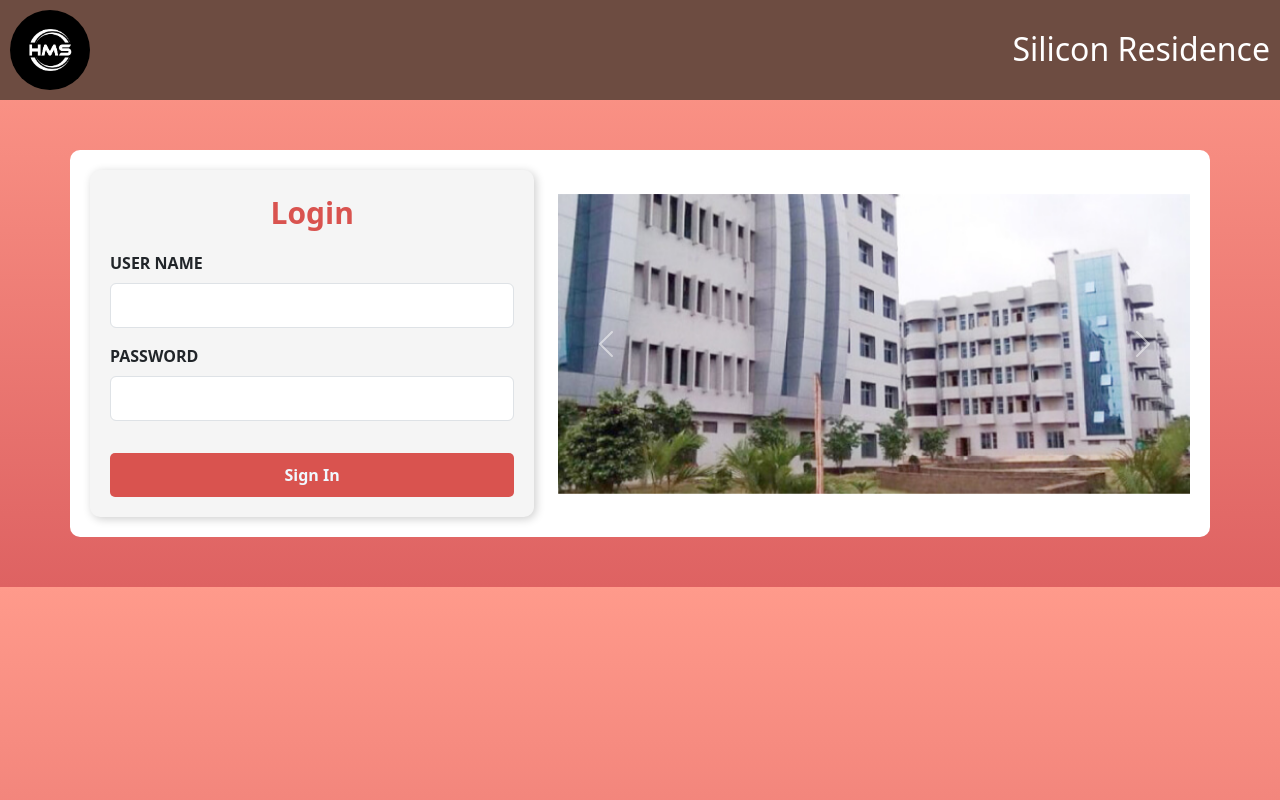
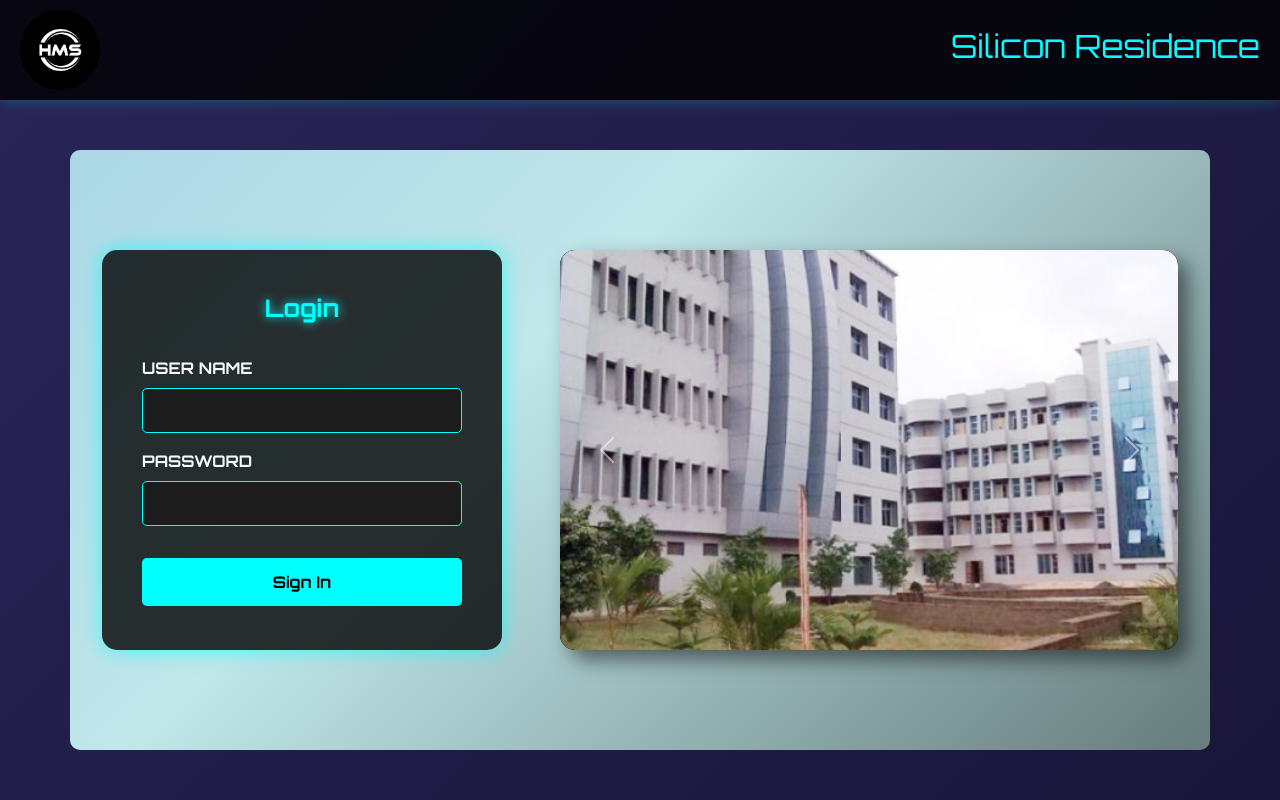
Before and after one commit to Manasghosh7681/DevNaviSoft, a PHP site: page /Authentication/login.html in a window 1280 px wide. Run offline with PHP 8.4, Linux system fonts and the light colour scheme.

Commit message:
login page theme change

```diff
--- a/Authentication/login.css
+++ b/Authentication/login.css
@@ -1,77 +1,248 @@
-body {
-    background: linear-gradient(to bottom, #ff9a8b, #de6262);
+* {
+  box-sizing: border-box;
+  margin: 0;
+  padding: 0;
 }
 
-.container {
-    margin-top: 50px;
-    margin-bottom: 50px;
-    background-color: white;
-    width: 100%;
-    border-radius: 10px;
-    padding: 20px;
+body {
+  height: 100vh;
+  background: linear-gradient(-45deg, #0f0c29, #302b63, #24243e);
+  background-size: 400% 400%;
+  animation: gradientBG 15s ease infinite;
+  font-family: 'Orbitron', sans-serif;
+  display: flex;
+  flex-direction: column;
+}
+
+@keyframes gradientBG {
+  0% {
+    background-position: 0% 50%;
+  }
+  50% {
+    background-position: 100% 50%;
+  }
+  100% {
+    background-position: 0% 50%;
+  }
 }
 
 .header-bar {
-    background: #6d4c41;
-    padding: 10px;
-    color: white;
-    text-align: right;
-    font-weight: bold;
-    padding-top: 30px;
+  padding: 10px 20px;
+  background-color: rgba(0, 0, 0, 0.8);
+  color: #0ff;
+  display: flex;
+  align-items: center;
+  justify-content: space-between;
+  box-shadow: 0 0 15px #0ff4;
   height: 100px;
 }
 
 .logo {
-    position: absolute;
+  border-radius: 50%;
   top: 10px;
   left: 10px;
-    border-radius: 50%;
 }
 
-/* Fixed size for carousel */
+/* Animated container with sky & wind effect */
+.container {
+  flex: 1;
+  margin-top: 50px;
+  margin-bottom: 50px;
+  background: linear-gradient(135deg, #9ccce2, #c0e7ea, #617474, #8fd4df);
+  background-size: 200% 200%;
+  width: 100%;
+  border-radius: 10px;
+  padding: 20px;
+  display: flex;
+  justify-content: center;
+  align-items: stretch;
+  gap: 20px;
+  animation:
+    windWave 6s ease-in-out infinite,
+    dropContainer 2.2s ease-out forwards;
+  opacity: 0;
+}
+
+@keyframes windWave {
+  0% {
+    background-position: 0% 50%;
+    transform: translateY(0px) rotate(0deg);
+  }
+  25% {
+    background-position: 50% 55%;
+    transform: translateY(-4px) rotate(-0.2deg);
+  }
+  50% {
+    background-position: 100% 50%;
+    transform: translateY(4px) rotate(0.2deg);
+  }
+  75% {
+    background-position: 50% 45%;
+    transform: translateY(-2px) rotate(-0.1deg);
+  }
+  100% {
+    background-position: 0% 50%;
+    transform: translateY(0px) rotate(0deg);
+  }
+}
+
+@keyframes dropContainer {
+  from {
+    opacity: 0;
+    transform: translateY(-80px);
+  }
+  to {
+    opacity: 1;
+    transform: translateY(0);
+  }
+}
+
+/* Login Box */
+.login-box {
+  background: rgba(0, 0, 0, 0.8);
+  padding: 40px;
+  border-radius: 15px;
+  box-shadow: 0 0 20px rgba(0, 255, 255, 0.7);
+  width: 100%;
+  max-width: 400px;
+  height: 400px;
+  animation: riseLoginBox 3.2s ease-out forwards;
+  animation-delay: 3.2s;
+  opacity: 0;
+}
+
+@keyframes riseLoginBox {
+  from {
+    opacity: 0;
+    transform: translateY(100px);
+  }
+  to {
+    opacity: 1;
+    transform: translateY(0);
+  }
+}
+
+/* Carousel Box */
 .carousel-container {
-    width: 100%;
-    height: 300px;
+  flex: 1;
+  height: 400px;
   display: flex;
   align-items: center;
   justify-content: center;
   overflow: hidden;
   position: relative;
+  padding: 0;
+  box-shadow: 10px 10px 20px rgba(0, 0, 0, 0.5);
+  border-radius: 15px;
+  background-color: #000;
+  animation:
+    dropCarousel 3.4s ease-out forwards,
+    fadeOutBackground 1s ease-in forwards;
+  animation-delay: 2.4s, 5s;
+  opacity: 0;
 }
 
+@keyframes dropCarousel {
+  from {
+    opacity: 0;
+    transform: translateY(-80px);
+  }
+  to {
+    opacity: 1;
+    transform: translateY(0);
+  }
+}
+
+@keyframes fadeOutBackground {
+  to {
+    background-color: transparent !important;
+  }
+}
+
+.login-title {
+  color: #0ff;
+  font-size: 24px;
+  margin-bottom: 30px;
+  text-align: center;
+  text-shadow: 0 0 10px #0ff;
+  font-weight: bold;
+}
+
+input[type="text"],
+input[type="email"],
+input[type="password"] {
+  width: 100%;
+  padding: 10px;
+  color: #fff;
+  background-color: #1c1c1c;
+  border: 1px solid #0ff;
+  border-radius: 5px;
+  margin-bottom: 15px;
+  box-sizing: border-box;
+}
+
+input[type="text"]:focus,
+input[type="email"]:focus,
+input[type="password"]:focus {
+  background-color: #222;
+  color: #fff;
+  border: 1px solid #0ff;
+  outline: none;
+  box-shadow: 0 0 15px #0ff;
+}
+
+.btn-signin {
+  width: 100%;
+  background: #0ff;
+  color: #000;
+  border-radius: 5px;
+  padding: 12px;
+  border: none;
+  cursor: pointer;
+  font-weight: bold;
+  transition: background 0.3s ease-in-out, transform 0.3s ease;
+}
+
+.btn-signin:hover {
+  transform: scale(1.05);
+  box-shadow: 0 0 15px #0ff, 0 0 30px #0ff;
+}
+
+/* Carousel content */
 .carousel-inner {
   width: 100%;
   height: 100%;
+  position: relative;
 }
 
 .carousel-item {
   width: 100%;
   height: 100%;
-    position: relative;
+  position: absolute;
   opacity: 0;
-    display: none;
-    transition: opacity 3s ease-in-out;
+  transition: opacity 1s ease-in-out;
 }
 
 .carousel-item.active {
   opacity: 1;
-    display: block;
+  z-index: 1;
+  animation: fadeZoomIn 1s ease-in-out;
 }
 
 .carousel-item img {
   width: 100%;
   height: 100%;
   object-fit: cover;
-    position: absolute;
+  display: block;
+  border-radius: 15px;
 }
 
-/* Updated Animations with 3s duration */
+/* Additional animations */
 @keyframes fadeZoomIn {
   from {
     opacity: 0;
     transform: scale(0.9);
   }
-
   to {
     opacity: 1;
     transform: scale(1);
@@ -79,50 +250,55 @@
 }
 
 @keyframes dottedEffect {
-    from {
-        clip-path: circle(0% at center);
+  0% {
     opacity: 0;
+    filter: blur(5px);
   }
-
-    to {
-        clip-path: circle(100% at center);
+  50% {
+    opacity: 0.5;
+    filter: blur(2px);
+  }
+  100% {
     opacity: 1;
+    filter: blur(0);
   }
 }
 
 @keyframes cornerIn {
-    from {
-        transform: scale(0) rotate(45deg);
+  0% {
     opacity: 0;
+    transform: rotate(-5deg) scale(0.8);
   }
-
-    to {
-        transform: scale(1) rotate(0deg);
+  100% {
     opacity: 1;
+    transform: rotate(0deg) scale(1);
   }
 }
 
-/* Styling for login box */
-.login-box {
-    background: #f5f5f5;
-    padding: 20px;
-    border-radius: 10px;
-    box-shadow: 2px 2px 10px rgba(0, 0, 0, 0.2);
+@keyframes slideFromTop {
+  from {
+    opacity: 0;
+    transform: translateY(-50px);
+  }
+  to {
+    opacity: 1;
+    transform: translateY(0);
+  }
 }
 
-.login-title {
-    font-size: 30px;
-    font-weight: bold;
-    color: #d9534f;
-    text-align: center;
+@keyframes riseFromBottom {
+  from {
+    opacity: 0;
+    transform: translateY(50px);
+  }
+  to {
+    opacity: 1;
+    transform: translateY(0);
+  }
 }
 
-.btn-signin {
-    width: 100%;
-    background: #d9534f;
-    color: aliceblue;
-    border-radius: 5px;
-    padding: 10px;
-    outline: none;
-    border: none;
+#userIdError,
+#passwordError {
+  font-size: 0.9em;
+  color: red;
 }
--- a/Authentication/login.html
+++ b/Authentication/login.html
@@ -1,61 +1,64 @@
 <!DOCTYPE html>
 <html lang="en">
 <head>
-    <meta charset="UTF-8">
-    <meta name="viewport" content="width=device-width, initial-scale=1.0">
-    <link rel="stylesheet" href="../Bootstrap/css/bootstrap.min.css">
+  <meta charset="UTF-8" />
+  <meta name="viewport" content="width=device-width, initial-scale=1.0" />
+  <title>Silicon Residence - Login</title>
+  <link rel="stylesheet" href="../Bootstrap/css/bootstrap.min.css" />
   <script src="../Bootstrap/js/bootstrap.bundle.min.js"></script>
-    <link rel="stylesheet" href="login.css">
+  <link rel="stylesheet" href="https://cdnjs.cloudflare.com/ajax/libs/animate.css/4.1.1/animate.min.css"/>
+  <link href="https://fonts.googleapis.com/css2?family=Orbitron:wght@400;700&display=swap" rel="stylesheet">
+  <link rel="stylesheet" href="./login.css">
+
 </head>
 
 <body>
   <div class="header-bar">
-        <img src="../images/HMS Logo.jpg" alt="Logo" width="80px" class="logo">
-        <h2>Silicon Residence</h2>
+    <img src="../images/HMS Logo.jpg" alt="Logo" width="80px" class="logo" />
+    <h2 >Silicon Residence</h2>
   </div>
+
   <div class="container">
-        <div class="row justify-content-center align-items-center">
-            <!-- Login Form (Left Side) -->
+    <div class="row justify-content-center align-items-center w-100">
+      <!-- Login Section -->
       <div class="col-md-5">
-                <div class="login-box">
-                    <div class="login-title text-center mb-3">Login</div>
+        <div class="login-box animate__animated animate__fadeInUp">
+          <div class="login-title">Login</div>
           <form id="loginForm">
             <div class="mb-3">
-                            <label class="form-label fw-bold">USER NAME</label>
-                            <input type="text" class="form-control" id="userId" style="height: 45px;">
+              <label class="form-label fw-bold text-light">USER NAME</label>
+              <input type="text" class="form-control" id="userId" style="height: 45px;" />
               <span id="userIdError" class="text-danger"></span>
             </div>
             <div class="mb-3">
-                            <label class="form-label fw-bold">PASSWORD</label>
-                            <input type="password" class="form-control" id="password"  style="height: 45px;">
+              <label class="form-label fw-bold text-light">PASSWORD</label>
+              <input type="password" class="form-control" id="password" style="height: 45px;" />
               <span id="passwordError" class="text-danger"></span>
             </div>
-                        <input type="submit" class="btn-signin mt-3 fw-bold" value="Sign In"/>
+            <input type="submit" class="btn-signin mt-3 fw-bold" value="Sign In" />
           </form>
         </div>
       </div>
 
-            <!-- Carousel (Right Side) -->
+      <!-- Carousel Section -->
       <div class="col-md-7">
         <div class="carousel-container">
           <div id="carouselExample" class="carousel slide w-100 h-100">
             <div class="carousel-inner">
               <div class="carousel-item active">
-                                <img src="../images/hostel1.jpeg" class="d-block w-100" alt="Image 1">
+                <img src="../images/hostel1.jpeg" class="d-block w-100" alt="Image 1" />
               </div>
               <div class="carousel-item">
-                                <img src="../images/hostel2.jpeg" class="d-block w-100" alt="Image 2">
+                <img src="../images/hostel2.jpeg" class="d-block w-100" alt="Image 2" />
               </div>
               <div class="carousel-item">
-                                <img src="../images/hostel3.jpeg" class="d-block w-100" alt="Image 3">
+                <img src="../images/hostel3.jpeg" class="d-block w-100" alt="Image 3" />
               </div>
             </div>
-                        <button class="carousel-control-prev" type="button" data-bs-target="#carouselExample"
-                            data-bs-slide="prev">
+            <button class="carousel-control-prev" type="button" data-bs-target="#carouselExample" data-bs-slide="prev">
               <span class="carousel-control-prev-icon" aria-hidden="true"></span>
             </button>
-                        <button class="carousel-control-next" type="button" data-bs-target="#carouselExample"
-                            data-bs-slide="next">
+            <button class="carousel-control-next" type="button" data-bs-target="#carouselExample" data-bs-slide="next">
               <span class="carousel-control-next-icon" aria-hidden="true"></span>
             </button>
           </div>
@@ -63,6 +66,7 @@
       </div>
     </div>
   </div>
+
   <script src="../Jquery/jquery-3.7.1.js"></script>
   <script>
     document.addEventListener("DOMContentLoaded", function () {
@@ -70,23 +74,28 @@
   let currentIndex = 0;
 
   function showSlide(index) {
-                items.forEach((item, i) => {
+    items.forEach((item) => {
       item.classList.remove("active");
       item.style.opacity = "0";
       item.style.display = "none";
+      item.style.animation = "none"; // Reset previous animation
     });
 
-                items[index].classList.add("active");
-                items[index].style.opacity = "1";
-                items[index].style.display = "block";
+    const currentItem = items[index];
+    currentItem.classList.add("active");
+    currentItem.style.display = "block";
 
+    // Use requestAnimationFrame to ensure animation plays smoothly
+    requestAnimationFrame(() => {
+      currentItem.style.opacity = "1";
       if (index === 0) {
-                    items[index].style.animation = "fadeZoomIn 3s ease-in-out";
+        currentItem.style.animation = "fadeZoomIn 3s ease-in-out";
       } else if (index === 1) {
-                    items[index].style.animation = "dottedEffect 3s ease-in-out";
+        currentItem.style.animation = "dottedEffect 3s ease-in-out";
       } else if (index === 2) {
-                    items[index].style.animation = "cornerIn 3s ease-in-out";
+        currentItem.style.animation = "cornerIn 3s ease-in-out";
       }
+    });
   }
 
   function nextSlide() {
@@ -99,20 +108,33 @@
     showSlide(currentIndex);
   }
 
+  // Auto-slide every 6 seconds
   setInterval(nextSlide, 6000);
 
-            document.querySelector(".carousel-control-next").addEventListener("click", nextSlide);
-            document.querySelector(".carousel-control-prev").addEventListener("click", prevSlide);
+  // Add event listeners for next/prev buttons
+  const nextBtn = document.querySelector(".carousel-control-next");
+  const prevBtn = document.querySelector(".carousel-control-prev");
+
+  if (nextBtn) {
+    nextBtn.addEventListener("click", nextSlide);
+  }
+
+  if (prevBtn) {
+    prevBtn.addEventListener("click", prevSlide);
+  }
+
+  // Initial display
+  showSlide(currentIndex);
 });
+
     document.getElementById("loginForm").addEventListener("submit", function (event) {
       event.preventDefault();
       let isValid = true;
 
       let userId = document.getElementById("userId").value.trim();
       let password = document.getElementById("password").value.trim();
-            let userIdPattern = /^[0-9]{2}[a-zA-Z]{4}[0-9]{2}$/; // Format: 23mmci55
+      let userIdPattern = /^[0-9]{2}[a-zA-Z]{4}[0-9]{2}$/;
 
-            // Clear previous error messages
       document.getElementById("userIdError").innerText = "";
       document.getElementById("passwordError").innerText = "";
 
@@ -129,35 +151,21 @@
         isValid = false;
       }
 
-
       if (isValid) {
-
-                // fetch("login.php",{
-                //     method :"POST",
-                //     body: new URLSearchParams({userId: userId, password: password})
-                // }).then(response => response.text())
-                // .then(data =>{
-                //      console.log(data)
-                //      window.location = "../Admin/admin_dashboard.php"
-                // }
-                // );
-
         $.ajax({
           url: "login.php",
           method: "POST",
-                    data: {'userId': userId, 'password': password},
-                    success: function(data){
-
-                        if(data === "Admin True Data"){
+          data: { 'userId': userId, 'password': password },
+          success: function (data) {
+            if (data === "Admin True Data") {
               console.log(data);
-                            window.location = "../Admin/admin_dashboard.php"
-                        }
-                        else if(data === "Admin False Data"){
+              window.location = "../Admin/admin_dashboard.php";
+            } else if (data === "Admin False Data") {
               document.getElementById("passwordError").innerText = "UserId/Password incorrect Try Again!";
-                            document.getElementById("passwordError").style.color = "red"
+              document.getElementById("passwordError").style.color = "red";
             }
           }
-                })
+        });
       }
     });
   </script>
```
Lines whose indentation alone changed are shown as unchanged.
